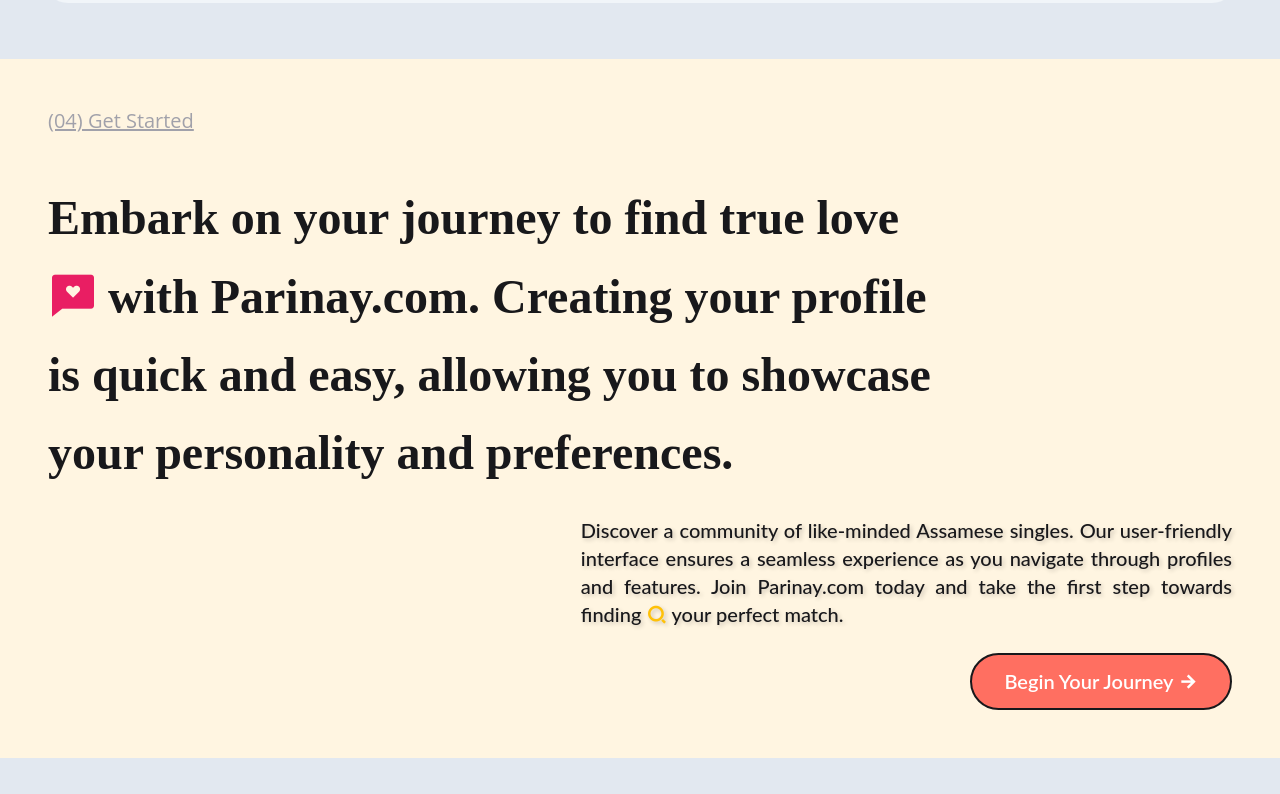
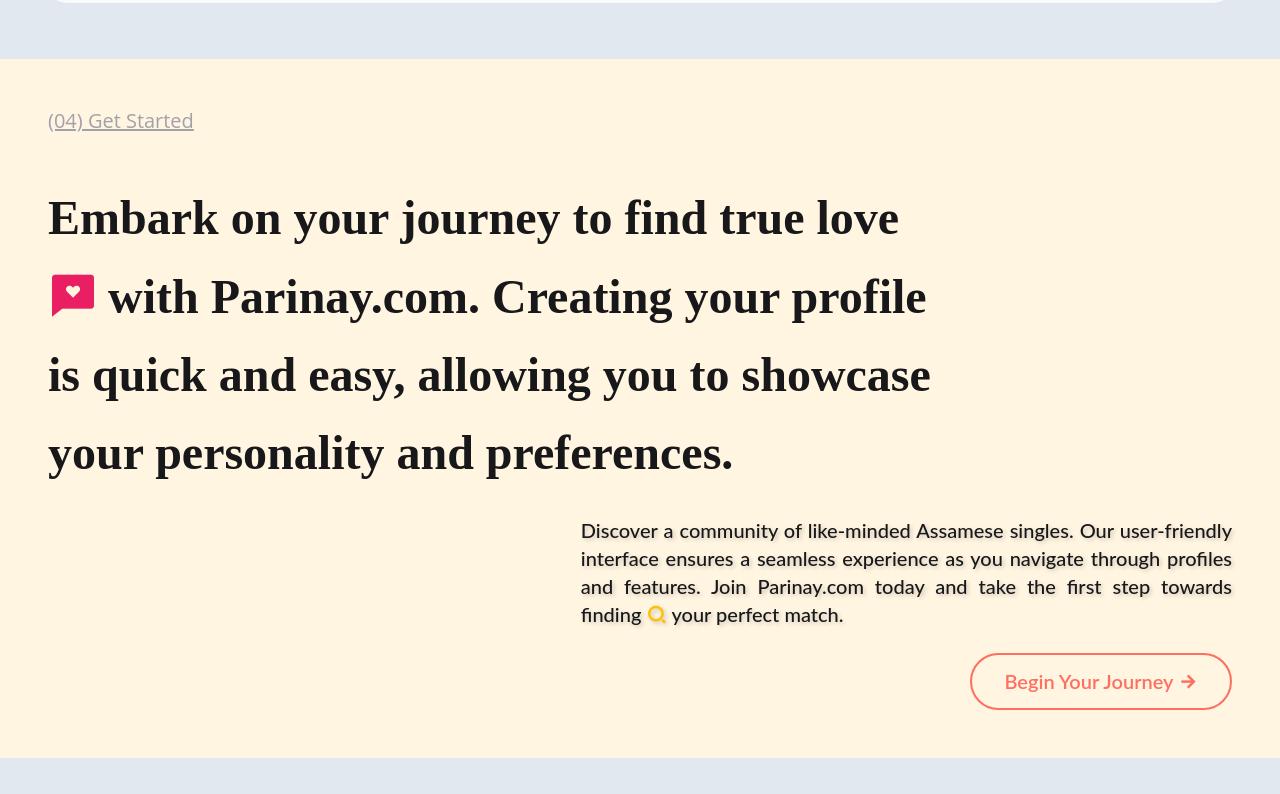
Before and after one commit to JyotiInHex/Parinay, a React (Create React App) app: page / in a window 1280 px wide. Shown: the part 3118-3912 px from the top of the page. Built offline with nearby package versions, Linux system fonts and the light colour scheme; the HTML template or start-up script is replaced by a standard one.

Commit message:
new update

```diff
--- a/src/components/dynamic/blogStories.jsx
+++ b/src/components/dynamic/blogStories.jsx
@@ -5,7 +5,7 @@
   return (
     <div className='mt-[5em]'>
       <div className='mb-5 text-xl text-zinc-400 font-opensans font-medium underline transition-all'>(03) Our Blog's and Stories </div>
-      <div className='relative p-12 w-full max-w-full h-auto bg-slate-100 rounded-3xl mb-5'>
+      <div className='relative p-12 w-full max-w-full h-auto bg-slate-50 rounded-3xl mb-5'>
         <h2 className='text-5xl text-zinc-900 font-semibold font-merriweather leading-normal'>Love Chronicles, Stories, Tips, and Insights form Our Dating Site Blog</h2>
         <div className='flex flex-row gap-4 mt-9'>
           <div className='blog max-w-[25%] h-fit flex flex-col justify-between gap-7 bg-slate-200 p-7 rounded-3xl'>
--- a/src/components/pages/landing.jsx
+++ b/src/components/pages/landing.jsx
@@ -85,7 +85,7 @@
           <div className='mb-5 text-xl text-zinc-400 font-opensans font-medium underline transition-all'>(04) Get Started </div>
           <h2 className="w-[75%] text-5xl text-left text-zinc-900 font-merriweather font-semibold leading-relaxed">Embark on your journey to find true love <i className="ri-chat-heart-fill text-[#E91E63]"></i> with Parinay.com. Creating your profile is quick and easy, allowing you to showcase your personality and preferences.</h2>
           <p className="w-[55%] self-end text-xl text-justify text-zinc-900 text-shadow-md font-lato font-medium">Discover a community of like-minded Assamese singles. Our user-friendly interface ensures a seamless experience as you navigate through profiles and features. Join Parinay.com today and take the first step towards finding <i className="ri-search-2-line text-[#FFC107] font-bold"></i> your perfect match.</p>
-          <button className="border-2 border-zinc-900 bg-[#FF6F61] w-fit h-fit self-end px-8 py-3 rounded-full text-xl text-white font-lato font-semibold "><Link>Begin Your Journey <i className="ri-arrow-right-line"></i></Link></button>
+          <button className="relative z-10 overflow-hidden group border-2 border-[#FF6F61] w-fit h-fit self-end px-8 py-3 rounded-full text-xl text-[#FF6F61] font-lato font-semibold after:transition-all after:absolute after:-bottom-14 after:z-[-1] after:left-0 after:w-full after:h-full after:rounded-[50%] after:bg-white hover:after:-bottom-0 hover:after:rounded-none"><Link>Begin Your Journey <i className="ri-arrow-right-line transition-all group-hover:ml-4"></i></Link></button>
         </div>
       </div>
     </>
```
